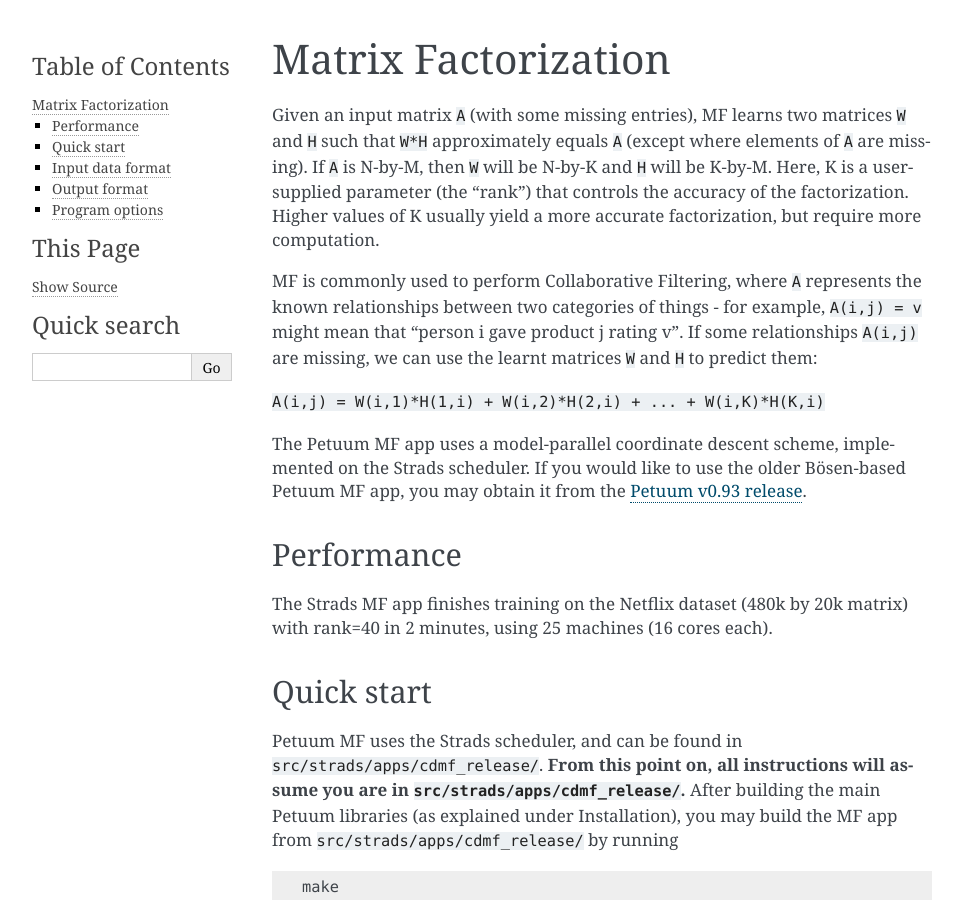
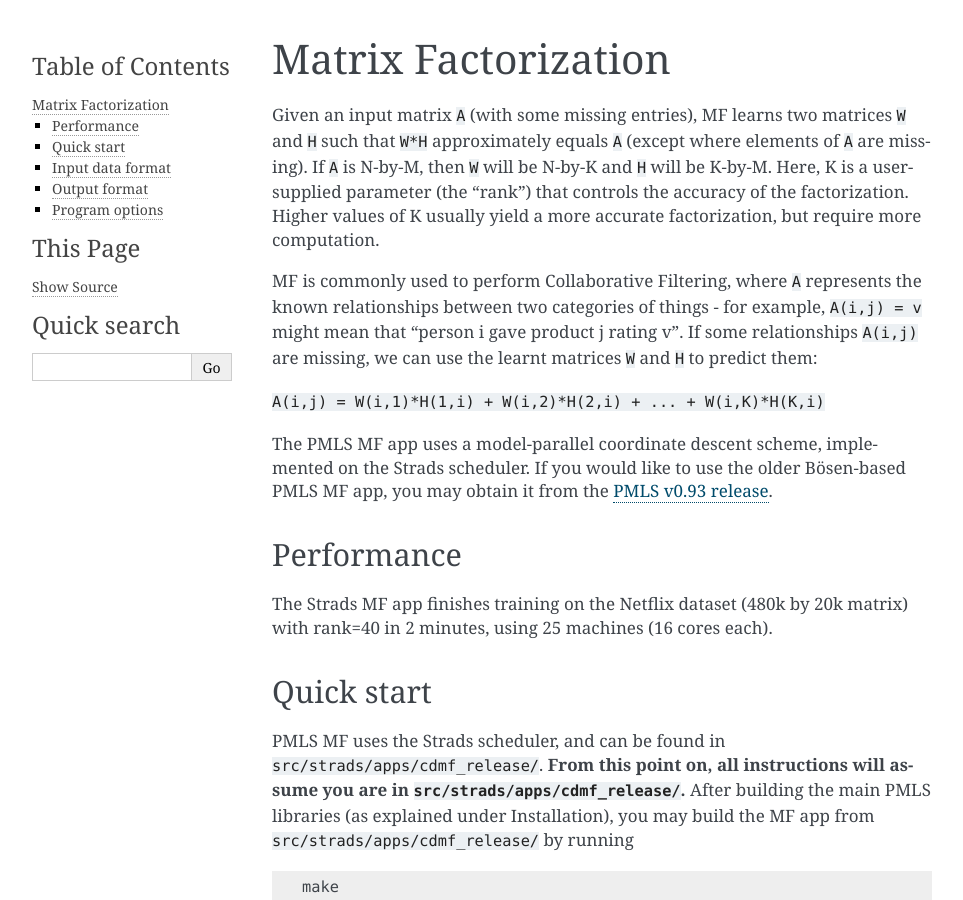
Before and after one commit to sailing-pmls/pmls.readthedocs.io, a Sphinx documentation site: the page built from docs/matrix-fact.md, in a window 1280 px wide and 900 px high. Shown: the whole window, without its empty margins (148-1111 px from the left). Built offline with Sphinx 7.4.7, drawn with Linux system fonts in a browser that asks for light colours; some of the changed text lies outside the part shown.

Commit message:
Update matrix-fact.md

````diff
--- a/docs/matrix-fact.md
+++ b/docs/matrix-fact.md
@@ -6,7 +6,7 @@ MF is commonly used to perform Collaborative Filtering, where `A` represents the
 
 `A(i,j) = W(i,1)*H(1,i) + W(i,2)*H(2,i) + ... + W(i,K)*H(K,i)`
 
-The Petuum MF app uses a model-parallel coordinate descent scheme, implemented on the Strads scheduler. If you would like to use the older Bösen-based Petuum MF app, you may obtain it from the [Petuum v0.93 release](https://github.com/petuum/bosen/tree/v0.9.3).
+The PMLS MF app uses a model-parallel coordinate descent scheme, implemented on the Strads scheduler. If you would like to use the older Bösen-based PMLS MF app, you may obtain it from the [PMLS v0.93 release](https://github.com/petuum/bosen/tree/v0.9.3).
 
 ## Performance
 
@@ -14,7 +14,7 @@ The Strads MF app finishes training on the Netflix dataset (480k by 20k matrix)
 
 ## Quick start
 
-Petuum MF uses the Strads scheduler, and can be found in `src/strads/apps/cdmf_release/`. **From this point on, all instructions will assume you are in `src/strads/apps/cdmf_release/`.** After building the main Petuum libraries (as explained under Installation), you may build the MF app from `src/strads/apps/cdmf_release/` by running
+PMLS MF uses the Strads scheduler, and can be found in `src/strads/apps/cdmf_release/`. **From this point on, all instructions will assume you are in `src/strads/apps/cdmf_release/`.** After building the main PMLS libraries (as explained under Installation), you may build the MF app from `src/strads/apps/cdmf_release/` by running
 
 ```
 make
@@ -90,7 +90,7 @@ The basic options are:
 * `threads`: How many threads to use for each worker.
 * `rank`: The desired decomposition rank K.
 * `iterations`: How many iterations to run.
-* `lambda_param`: Regularization parameter (Petuum MF uses an L2 regularizer)
+* `lambda_param`: Regularization parameter (PMLS MF uses an L2 regularizer)
 * `machfile`: Strads machine file; see below for details.
 
 Strads requires a machine file - `singlemach.vm` in the above example. Strads machine files control which machines house Workers, the Scheduler, and the Coordinator (the 3 architectural elements of Strads). In `singlemach.vm`, we spawn all element processes on the local machine `127.0.0.1`, so the file simply looks like this:
@@ -102,4 +102,4 @@ Strads requires a machine file - `singlemach.vm` in the above example. Strads ma
 127.0.0.1
 ```
 
-To prepare a multi-machine file, please refer to the Strads section under [Configuration Files for Petuum Apps](configuration.md).
+To prepare a multi-machine file, please refer to the Strads section under [Configuration Files for PMLS Apps](configuration.md).
````
